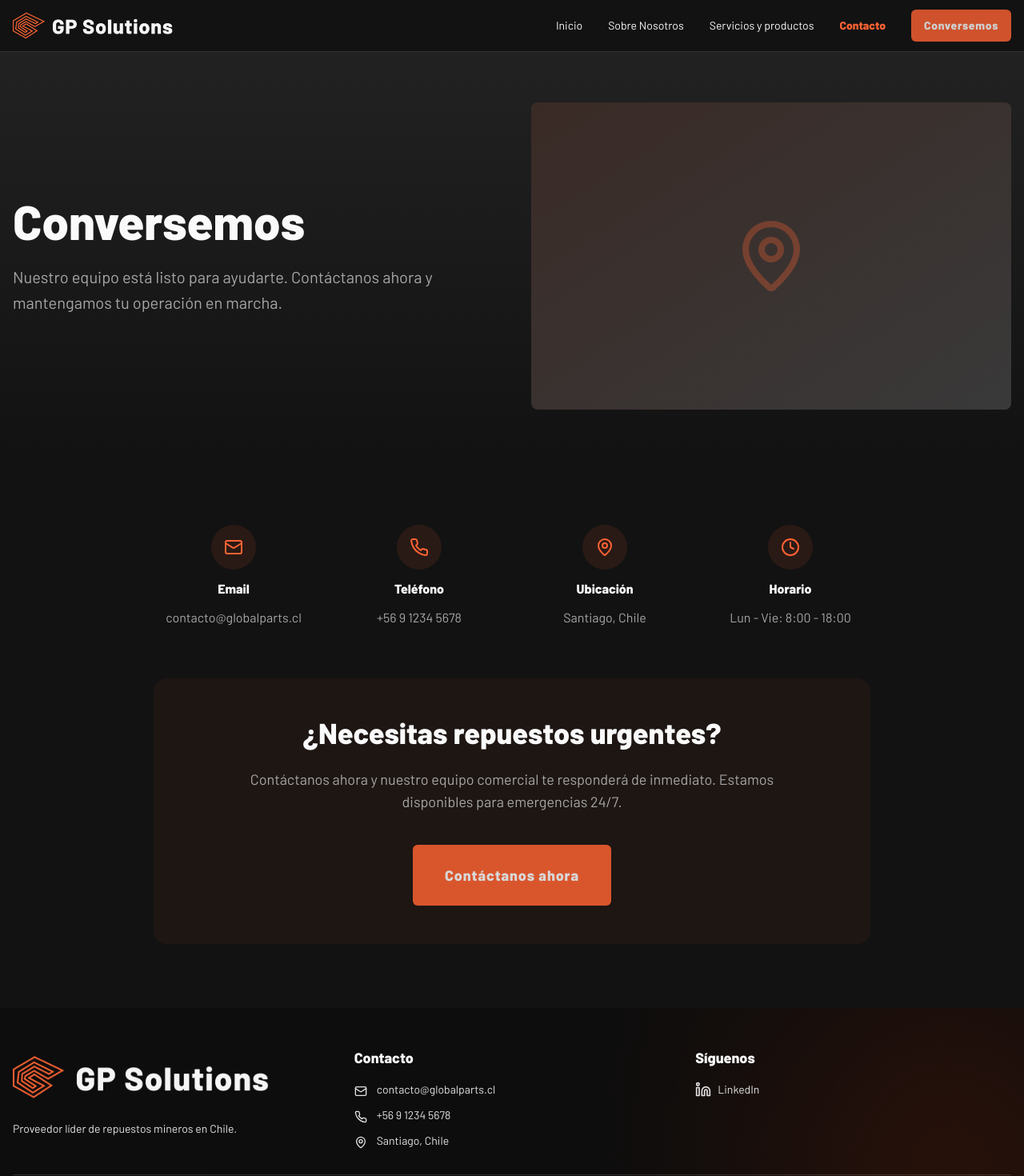
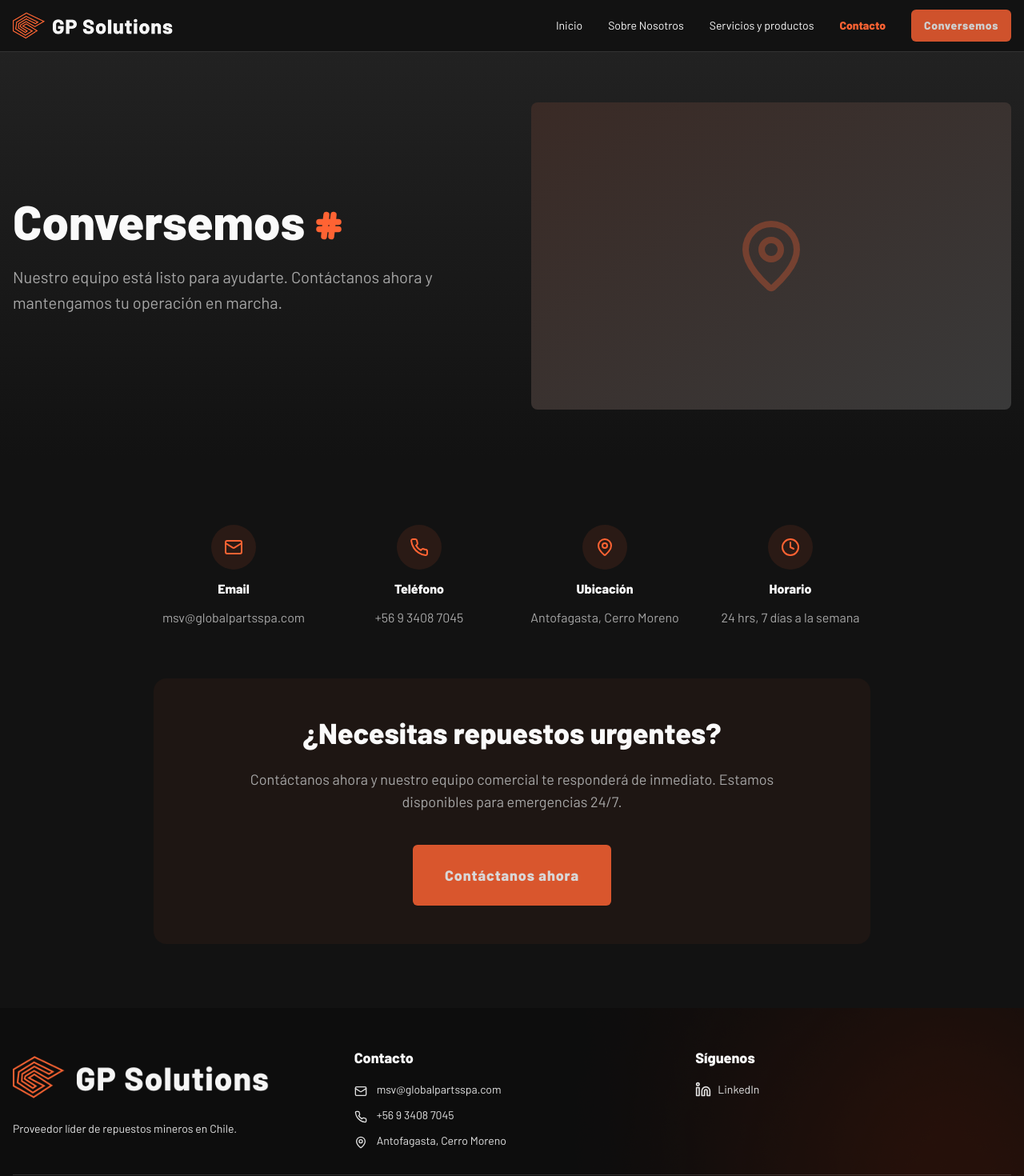
Before and after one commit to onstudiocl/global-parts-forge, a React (Vite) app: page /contacto in a window 1280 px wide. Shown: the top 1470 px of the page at 80% size. Built offline with nearby package versions, Linux system fonts and the light colour scheme; the HTML template or start-up script is replaced by a standard one.

Commit message:
Modifying the Contact view, editing contact details in the Footer component, and adding a link to WhatsApp in the Navbar component's CTA.

```diff
--- a/src/components/Footer.tsx
+++ b/src/components/Footer.tsx
@@ -25,19 +25,19 @@ const Footer = () => {
             <div className="space-y-3 text-sm" style={{ color: '#fafafa', opacity: 0.9 }}>
               <div className="flex items-start space-x-3">
                 <Mail className="w-4 h-4 mt-1 flex-shrink-0" />
-                <a href="mailto:contacto@globalparts.cl" className="hover:text-accent transition-colors">
-                  contacto@globalparts.cl
+                <a href="mailto:msv@globalpartsspa.com" className="hover:text-accent transition-colors">
+                  msv@globalpartsspa.com
                 </a>
               </div>
               <div className="flex items-start space-x-3">
                 <Phone className="w-4 h-4 mt-1 flex-shrink-0" />
-                <a href="tel:+56912345678" className="hover:text-accent transition-colors">
-                  +56 9 1234 5678
+                <a href="tel:+56934087045" className="hover:text-accent transition-colors">
+                  +56 9 3408 7045
                 </a>
               </div>
               <div className="flex items-start space-x-3">
                 <MapPin className="w-4 h-4 mt-1 flex-shrink-0" />
-                <span>Santiago, Chile</span>
+                <span>Antofagasta, Cerro Moreno</span>
               </div>
             </div>
           </div>
--- a/src/components/Navbar.tsx
+++ b/src/components/Navbar.tsx
@@ -43,7 +43,7 @@ const Navbar = () => {
               </Link>
             ))}
             <Button variant="cta" size="default" asChild>
-              <Link to="/contacto">Conversemos</Link>
+              <Link to="https://wa.me/+56934087045">Conversemos</Link>
             </Button>
           </div>
 
--- a/src/pages/Contacto.tsx
+++ b/src/pages/Contacto.tsx
@@ -2,7 +2,7 @@ import { motion } from "framer-motion";
 import Navbar from "@/components/Navbar";
 import Footer from "@/components/Footer";
 import { Button } from "@/components/ui/button";
-import { Mail, Phone, MapPin, Clock } from "lucide-react";
+import { Hash, Mail, Phone, MapPin, Clock } from "lucide-react";
 
 const Contacto = () => {
   return (
@@ -19,9 +19,12 @@ const Contacto = () => {
               transition={{ duration: 0.6 }}
               className="space-y-6"
             >
-              <h1 className="text-4xl md:text-5xl lg:text-6xl font-heading font-bold text-primary">
-                Conversemos
-              </h1>
+              <div className="flex items-center">
+                <h1 className="text-4xl md:text-5xl lg:text-6xl font-heading font-bold text-primary">
+                  Conversemos&nbsp;
+                </h1>
+                <Hash className="size-9 text-accent stroke-[5px] mt-3" />
+              </div>
               <p className="text-xl text-muted-foreground leading-relaxed">
                 Nuestro equipo está listo para ayudarte. Contáctanos ahora y mantengamos
                 tu operación en marcha.
@@ -52,25 +55,25 @@ const Contacto = () => {
                 {
                   icon: Mail,
                   title: "Email",
-                  info: "contacto@globalparts.cl",
-                  link: "mailto:contacto@globalparts.cl",
+                  info: "msv@globalpartsspa.com",
+                  link: "msv@globalpartsspa.com",
                 },
                 {
                   icon: Phone,
                   title: "Teléfono",
-                  info: "+56 9 1234 5678",
-                  link: "tel:+56912345678",
+                  info: "+56 9 3408 7045",
+                  link: "tel:+56934087045",
                 },
                 {
                   icon: MapPin,
                   title: "Ubicación",
-                  info: "Santiago, Chile",
+                  info: "Antofagasta, Cerro Moreno",
                   link: null,
                 },
                 {
                   icon: Clock,
                   title: "Horario",
-                  info: "Lun - Vie: 8:00 - 18:00",
+                  info: "24 hrs, 7 días a la semana",
                   link: null,
                 },
               ].map((item, index) => (
```
